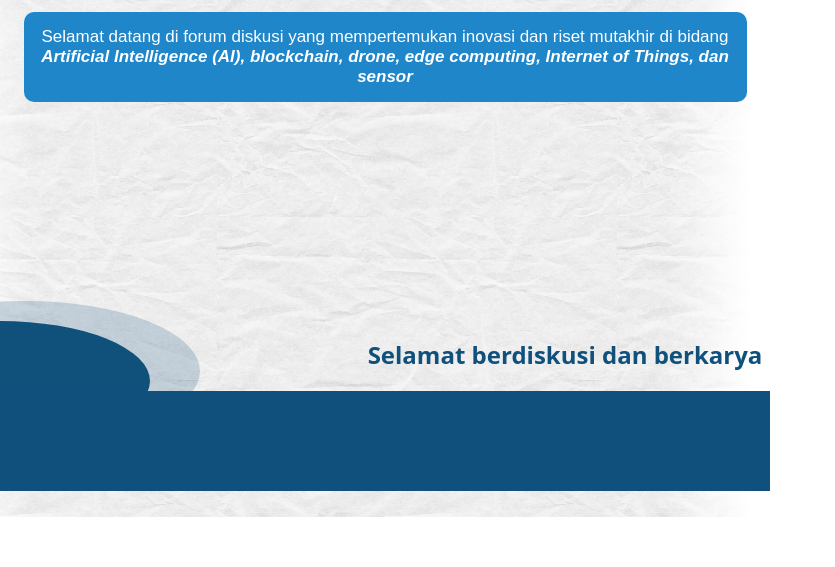
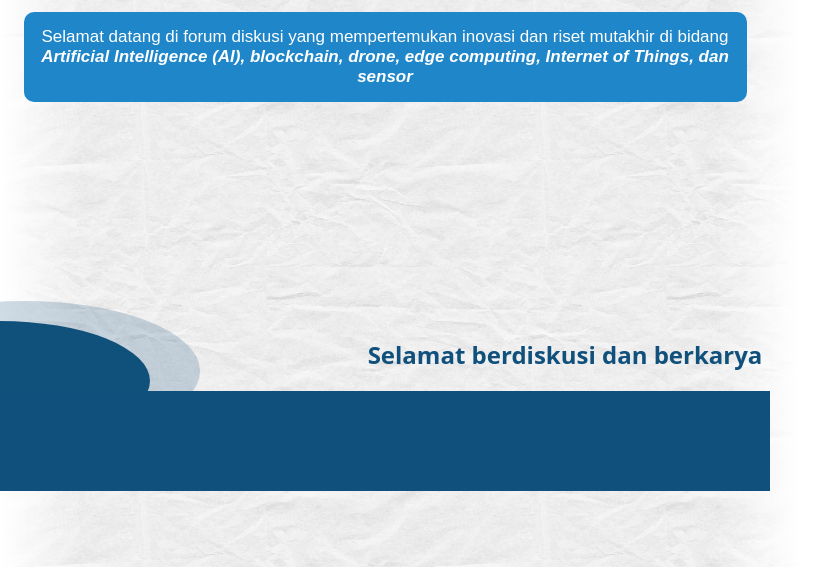
Before and after one commit to makerindo-repository/kios-k, a plain HTML site: page index.html in a window 1280 px wide. Shown: the part 533-1100 px from the top of the page, without its empty margins (0-835 px from the left). Before the commit the page ends 1050 px from the top, so only its background shows below. Drawn offline with Linux system fonts and the light colour scheme.

Commit message:
RESIZING END

```diff
--- a/index.css
+++ b/index.css
@@ -3,8 +3,16 @@
   padding: 0;
 }
 
+html, body {
+  margin: 0;
+  padding: 0;
+  width: 770px;
+  height: 1024px;
+  overflow: hidden;
+}
+
 /*Frame*/
-.frame {
+.frame{
   width: 770px;
   height: 1024px;
   position: relative;
@@ -16,7 +24,7 @@
   width: 800px;
   height: 1100px;
   position: absolute;
-  inset: -50px;
+  inset: 0;
   background-image: url("assets/elements/bg.webp");
   opacity: 0.5;
   background-repeat: repeat;
--- a/index.html
+++ b/index.html
@@ -7,7 +7,7 @@
         <link rel="stylesheet" href="index.css">
         <script src="index.js" defer></script>
     </head>
-    <body style="width: 768px; height: 1024px; overflow: hidden;">
+    <body>
         <div class="bg"></div>
         <div class="frame">
             <div class="header">
```
